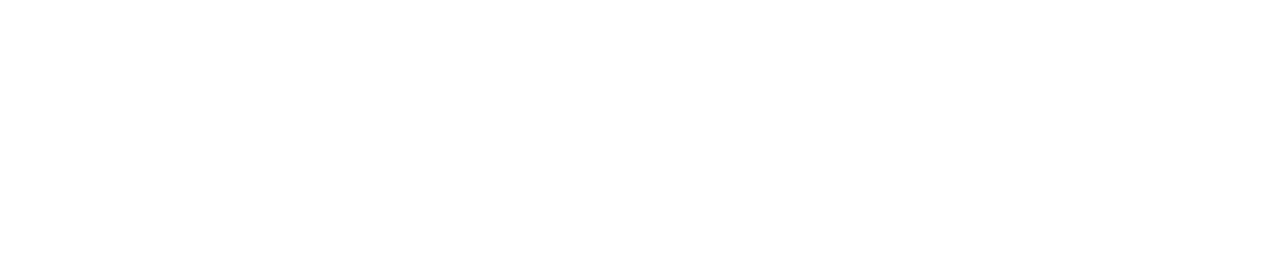
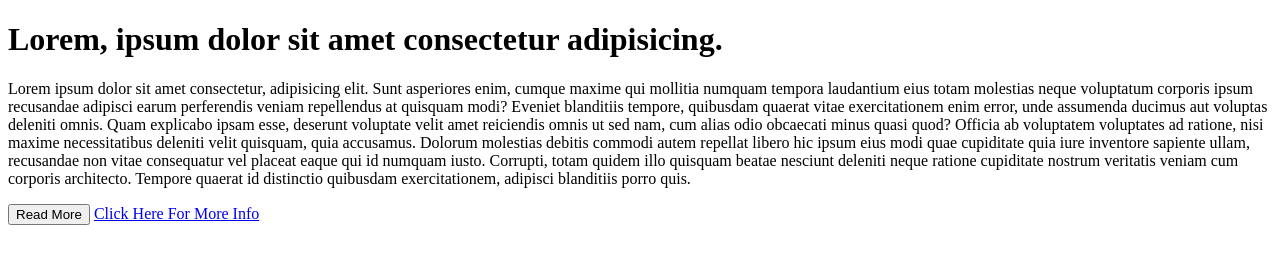
Before and after one commit to Md-FuadHasan/first-web, a plain HTML site: page index.html in a window 1280 px wide. Drawn offline with Linux system fonts and the light colour scheme.

Commit message:
update One

```diff
--- a/index.html
+++ b/index.html
@@ -8,7 +8,22 @@
     </head>
 
     <body>
-
+        <div class="bllog">
+            <h1>Lorem, ipsum dolor sit amet consectetur adipisicing.</h1>
+            <p>Lorem ipsum dolor sit amet consectetur, adipisicing elit. Sunt asperiores enim, cumque maxime qui
+                mollitia numquam tempora laudantium eius totam molestias neque voluptatum corporis ipsum recusandae
+                adipisci earum perferendis veniam repellendus at quisquam modi? Eveniet blanditiis tempore, quibusdam
+                quaerat vitae exercitationem enim error, unde assumenda ducimus aut voluptas deleniti omnis. Quam
+                explicabo ipsam esse, deserunt voluptate velit amet reiciendis omnis ut sed nam, cum alias odio
+                obcaecati minus quasi quod? Officia ab voluptatem voluptates ad ratione, nisi maxime necessitatibus
+                deleniti velit quisquam, quia accusamus. Dolorum molestias debitis commodi autem repellat libero hic
+                ipsum eius modi quae cupiditate quia iure inventore sapiente ullam, recusandae non vitae consequatur vel
+                placeat eaque qui id numquam iusto. Corrupti, totam quidem illo quisquam beatae nesciunt deleniti neque
+                ratione cupiditate nostrum veritatis veniam cum corporis architecto. Tempore quaerat id distinctio
+                quibusdam exercitationem, adipisci blanditiis porro quis.</p>
+            <button>Read More</button>
+            <a href="#">Click Here For More Info</a>
+        </div>
     </body>
 
 </html>
```
